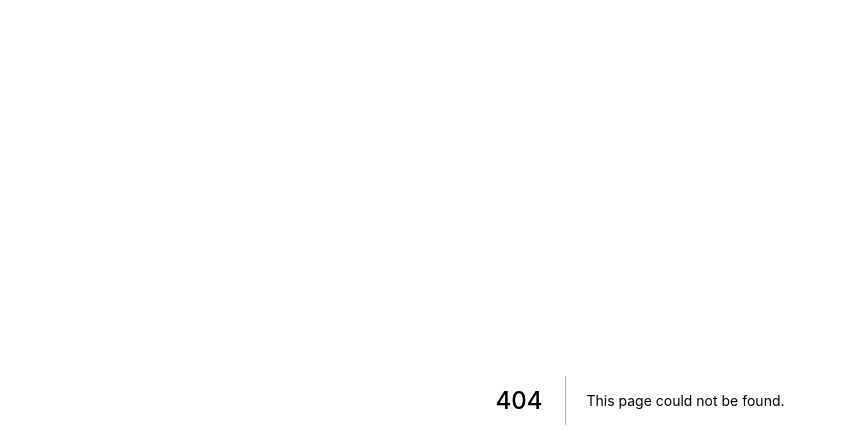
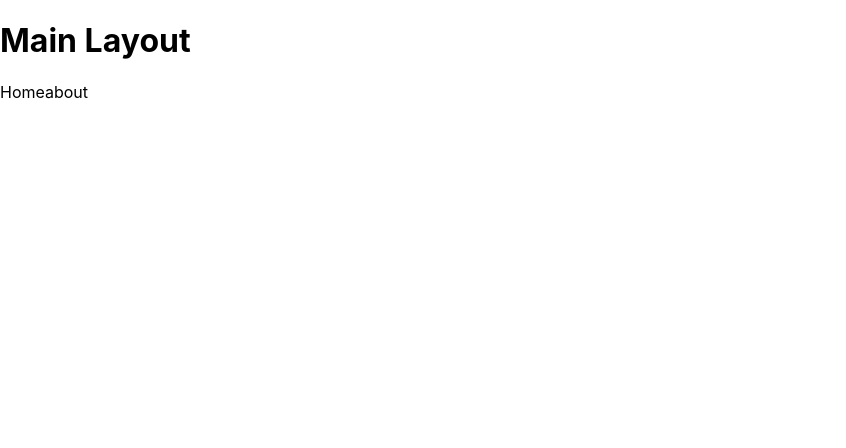
Before and after one commit to TrinhDuc997/learn-nextjs, a Next.js app: page /Components/Layout/main in a window 1280 px wide. Before the commit this address had no page. Shown: the top 448 px of the page, without its empty margins (0-846 px from the left). Built offline with nearby package versions, Linux system fonts and the light colour scheme.

Commit message:
02-11 setup multiple layout in nextjs

```diff
--- /dev/null
+++ b/models/index.ts
@@ -0,0 +1 @@
+export * from './common'
--- /dev/null
+++ b/pages/Components/Layout/admin.tsx
@@ -0,0 +1,21 @@
+import { LayoutProps } from "@/models/index";
+import Link from "next/link";
+import * as React from "react";
+
+export interface IAdminLayoutProps {}
+
+export default function AdminLayout({ children }: LayoutProps) {
+  return (
+    <div>
+      <h1>Main Layout</h1>
+      <div>Slidebar</div>
+      <Link href="/">
+        <a>Home</a>
+      </Link>
+      <Link href="/about">
+        <a>about</a>
+      </Link>
+      <div>{children}</div>
+    </div>
+  );
+}
--- /dev/null
+++ b/pages/Components/Layout/empty.tsx
@@ -0,0 +1,9 @@
+import { LayoutProps } from "@/models/index";
+import Link from "next/link";
+import * as React from "react";
+
+export interface IEmptyLayoutProps {}
+
+export default function EmptyLayout({ children }: LayoutProps) {
+  return <>{children}</>;
+}
--- /dev/null
+++ b/pages/Components/Layout/index.ts
@@ -0,0 +1,3 @@
+export {default as MainLayout} from './main'
+export {default as EmptyLayout} from './empty'
+export {default as AdminLayout} from './admin'
--- /dev/null
+++ b/pages/Components/Layout/main.tsx
@@ -0,0 +1,24 @@
+import { LayoutProps } from "@/models/index";
+import Link from "next/link";
+import React, { useEffect} from "react";
+
+export interface IMainLayoutProps {}
+
+export default function MainLayout({ children }: LayoutProps) {
+  useEffect(() => {
+    console.log("Main Layout mounting...");
+    return () => (console.log("main Layout unmounting..."));
+  }, [])
+  return (
+    <div>
+      <h1>Main Layout</h1>
+      <Link href="/">
+        <a>Home</a>
+      </Link>
+      <Link href="/about">
+        <a>about</a>
+      </Link>
+      <div>{children}</div>
+    </div>
+  );
+}
--- a/pages/_app.tsx
+++ b/pages/_app.tsx
@@ -1,8 +1,14 @@
 import '../styles/globals.css'
 import type { AppProps } from 'next/app'
+import { EmptyLayout } from './Components/Layout';
+import { AppPropsWithLayout } from '../models';
 
-function MyApp({ Component, pageProps }: AppProps) {
-  return <Component {...pageProps} />
+function MyApp({ Component, pageProps }: AppPropsWithLayout) {
+  console.log("App re-render");
+  const Layout = Component.Layout ?? EmptyLayout
+  return <Layout>
+      <Component {...pageProps} />
+    </Layout>
 }
 
 export default MyApp
--- a/tsconfig.json
+++ b/tsconfig.json
@@ -13,7 +13,11 @@
     "resolveJsonModule": true,
     "isolatedModules": true,
     "jsx": "preserve",
-    "incremental": true
+    "incremental": true,
+    "paths": {
+      "@/components/*":["./components/*"],
+      "@/models/*":["./models/*"],
+    }
   },
   "include": ["next-env.d.ts", "**/*.ts", "**/*.tsx"],
   "exclude": ["node_modules"]
```
Also changed, not shown: models/common.ts (added, +15 -0 lines), pages/about.tsx (+33 -31 lines), pages/index.tsx (+18 -9 lines), models/post.ts (added).
